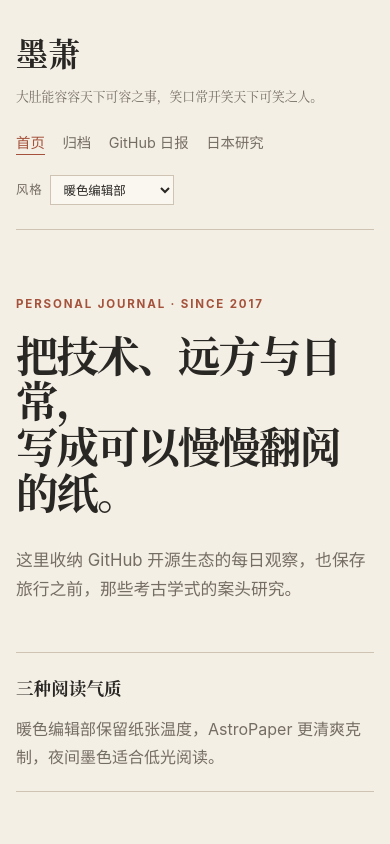
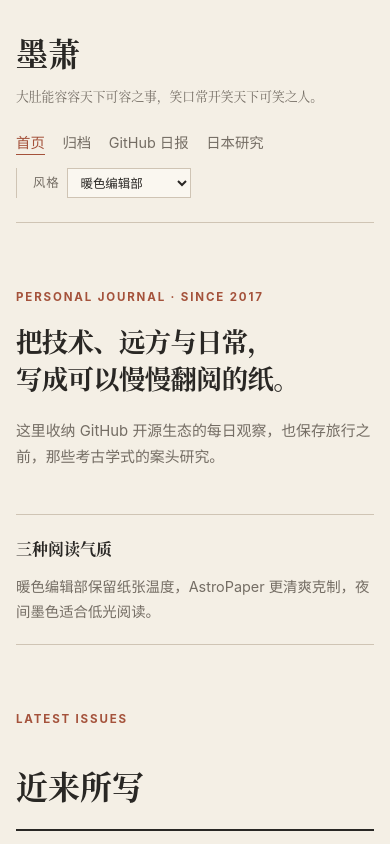
Before and after one commit to cuizhennan/cuizhennan.github.io, an Astro site: page / in a window 390 px wide. Shown: the top 844 px of the page. Built offline with nearby package versions, Linux system fonts and the light colour scheme; Astro itself is replaced by a stand-in of ours.

Commit message:
Refine homepage typography and theme controls

```diff
--- a/src/styles/global.css
+++ b/src/styles/global.css
@@ -58,26 +58,29 @@ button, select { font: inherit; }
 .identity { max-width: 31rem; }
 .wordmark { font-family: var(--display); font-size: clamp(2rem, 5vw, 3.25rem); font-weight: 700; line-height: 1; text-decoration: none; }
 .identity p { margin: .7rem 0 0; color: var(--muted); font-family: var(--display); font-size: .92rem; }
-.header-tools { display: grid; justify-items: end; gap: 1rem; }
+.header-tools { display: flex; align-items: center; justify-content: flex-end; gap: 1.1rem; padding-top: .35rem; }
 nav { display: flex; flex-wrap: wrap; justify-content: flex-end; gap: .35rem 1.1rem; }
 nav a { color: var(--muted); font-size: .9rem; text-decoration: none; }
 nav a[aria-current="page"] { color: var(--accent); box-shadow: inset 0 -1px var(--accent); }
-.theme-picker { display: flex; align-items: center; gap: .45rem; color: var(--muted); font-size: .78rem; letter-spacing: .06em; }
+.theme-picker { display: flex; align-items: center; gap: .45rem; padding-left: 1.1rem; border-left: 1px solid var(--line); color: var(--muted); font-size: .78rem; letter-spacing: .06em; white-space: nowrap; }
 .theme-picker select { border: 1px solid var(--line); border-radius: var(--radius); padding: .35rem 1.7rem .35rem .55rem; color: var(--ink); background: var(--surface); }
 main { min-height: 65vh; }
 .home-hero, .collection-hero { padding: clamp(4rem, 10vw, 8rem) 0 clamp(3rem, 8vw, 6rem); max-width: 59rem; }
+.home-hero { max-width: 48rem; padding: clamp(3.25rem, 7vw, 5rem) 0 clamp(2.75rem, 6vw, 4.25rem); }
 .eyebrow, .chapter { margin: 0 0 1rem; color: var(--accent); font-size: .72rem; font-weight: 700; letter-spacing: .16em; text-transform: uppercase; }
 .home-hero h1, .collection-hero h1, .article-header h1, .not-found h1 { margin: 0; font-family: var(--display); font-size: clamp(2.65rem, 7vw, 5.6rem); font-weight: 600; letter-spacing: -.045em; line-height: 1.08; }
+.home-hero h1 { max-width: 36rem; font-size: clamp(1.65rem, 3.2vw, 1.95rem); letter-spacing: -.025em; line-height: 1.38; }
 .lede, .collection-hero > p:last-child { max-width: 43rem; margin: 2rem 0 0; color: var(--muted); font-size: clamp(1.05rem, 2vw, 1.25rem); }
+.home-hero .lede { max-width: 40rem; margin-top: 1.35rem; font-size: clamp(.93rem, 1.5vw, 1.02rem); }
 .theme-note { display: grid; grid-template-columns: 12rem 1fr; gap: 2rem; margin-bottom: clamp(4rem, 10vw, 8rem); padding: 1.25rem 0; border-block: 1px solid var(--line); }
-.theme-note span { font-family: var(--display); font-size: 1.1rem; font-weight: 700; }
-.theme-note p { margin: 0; color: var(--muted); }
+.theme-note span { font-family: var(--display); font-size: 1rem; font-weight: 700; }
+.theme-note p { margin: 0; color: var(--muted); font-size: .9rem; }
 .section-heading { display: grid; grid-template-columns: 12rem 1fr; gap: 2rem; align-items: baseline; padding-bottom: 1rem; border-bottom: 2px solid var(--ink); }
 .section-heading h2 { margin: 0; font-family: var(--display); font-size: 2rem; }
 .feature-entry { display: grid; grid-template-columns: 12rem 1fr; gap: 2rem; padding: 3rem 0; border-bottom: 1px solid var(--line); }
 .entry-index { color: var(--accent); font-family: var(--display); font-size: 2.1rem; }
 .entry-meta, .article-meta { margin: 0 0 .55rem; color: var(--muted); font-size: .8rem; letter-spacing: .06em; }
-.feature-entry h3, .report-list h2, .research-grid h2 { margin: 0; font-family: var(--display); font-size: clamp(1.6rem, 4vw, 2.55rem); line-height: 1.25; }
+.feature-entry h3, .report-list h2, .research-grid h2 { margin: 0; font-family: var(--display); font-size: clamp(1.85rem, 4vw, 2.65rem); line-height: 1.25; }
 .feature-entry h3 a, .report-list h2 a, .research-grid h2 a { text-decoration: none; }
 .feature-entry p:not(.entry-meta) { max-width: 45rem; color: var(--muted); }
 .text-link { color: var(--accent); font-size: .9rem; font-weight: 700; text-decoration: none; }
@@ -124,9 +127,9 @@ main { min-height: 65vh; }
 @media (max-width: 760px) {
   .site-header { display: block; }
   .identity p { font-size: .8rem; }
-  .header-tools { justify-items: start; margin-top: 1.4rem; }
+  .header-tools { align-items: center; justify-content: flex-start; flex-wrap: wrap; gap: .8rem 1rem; margin-top: 1.4rem; padding-top: 0; }
   nav { justify-content: flex-start; }
-  .theme-picker { margin-top: .25rem; }
+  .theme-picker { padding-left: 1rem; }
   .home-hero, .collection-hero { padding-top: 4rem; }
   .theme-note, .section-heading, .feature-entry, .report-list article, .archive-year { grid-template-columns: 1fr; gap: .7rem; }
   .entry-index { font-size: 1rem; }
```
